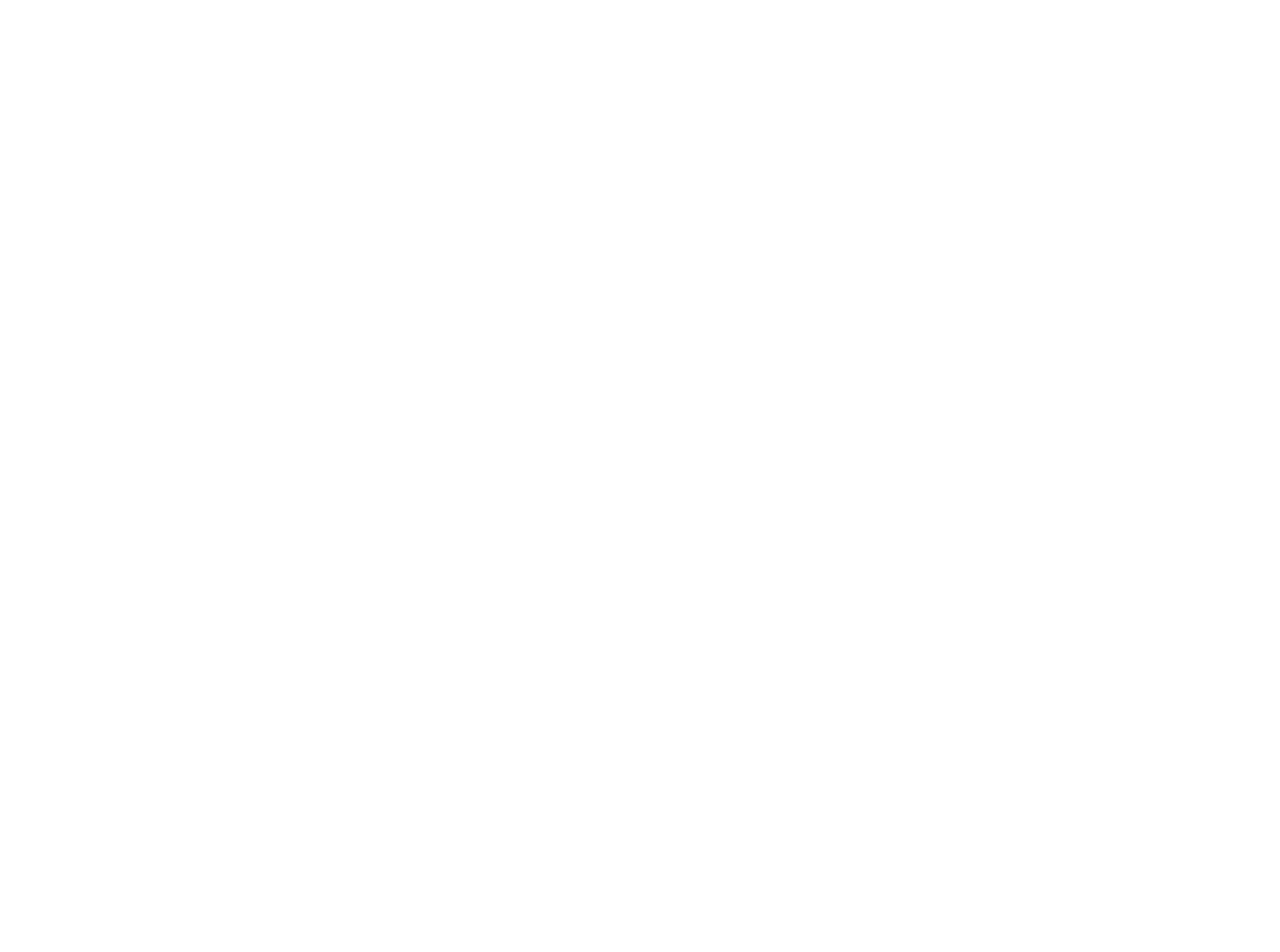
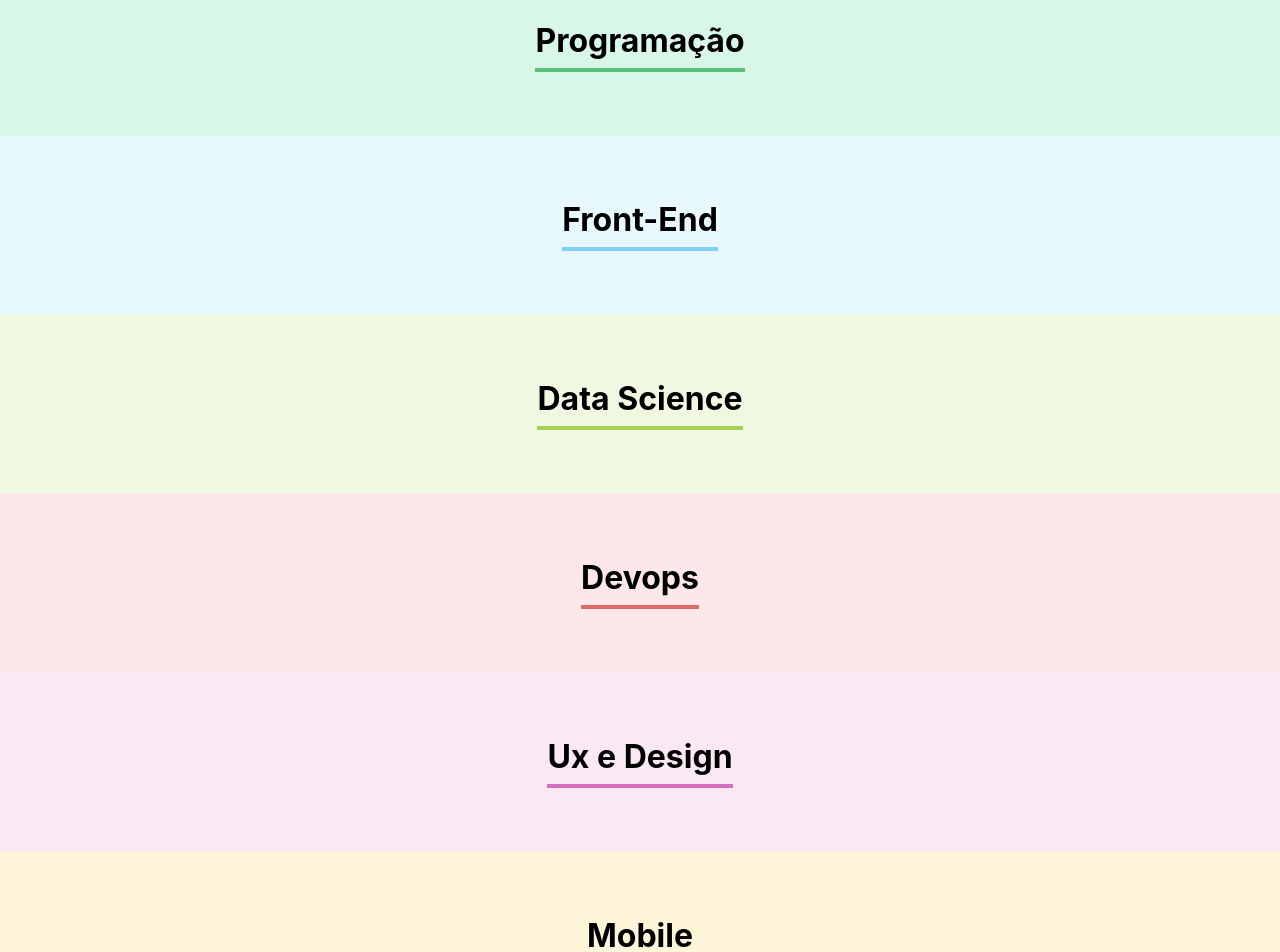
Before and after one commit to Badarando/organo, a React (Create React App) app: page / in a window 1280 px wide. Shown: the part 1520-2472 px from the top of the page. Before the commit the page ends 1477 px from the top, so only its background shows below. Built offline with nearby package versions, Linux system fonts and the light colour scheme.

Commit message:
começando os cards

```diff
--- a/src/App.js
+++ b/src/App.js
@@ -1,8 +1,47 @@
 import { useState } from 'react';
 import { Banner } from './components/Banner';
 import { Formulario } from './components/Formulario';
+import { Time } from './components/Time';
 
 function App() {
+
+  const times = [
+    {
+      nome: 'Programação',
+      corPrimaria: '#57C278',
+      corSecundaria: '#D9F7E9'
+    },
+    {
+      nome: 'Front-End',
+      corPrimaria: '#82CFFA',
+      corSecundaria: '#E8F8FF'
+    },
+    {
+      nome: 'Data Science',
+      corPrimaria: '#A6D157',
+      corSecundaria: '#F0F8E2'
+    },
+    {
+      nome: 'Devops',
+      corPrimaria: '#E06B69',
+      corSecundaria: '#FDE7E8'
+    },
+    {
+      nome: 'Ux e Design',
+      corPrimaria: '#D86EBF',
+      corSecundaria: '#FAE9F5'
+    },
+    {
+      nome: 'Mobile',
+      corPrimaria: '#FEBA05',
+      corSecundaria: '#FFF5D9'
+    },
+    {
+      nome: 'Inovação e Gestão',
+      corPrimaria: '#FF8A29',
+      corSecundaria: '#FFEEDF'
+    },
+  ]
 
   const [colaboradores, setColaboradores] = useState([])
 
@@ -14,7 +53,8 @@
   return (
     <div className="App">
       <Banner />
-      <Formulario aoColaboradorCadastrado={aoNovoColaboradorAdicionado}/>
+      <Formulario times={times.map( time => time.nome)} aoColaboradorCadastrado={aoNovoColaboradorAdicionado}/>
+      {times.map(time => <Time key={time.nome} nome={time.nome} corPrimaria={time.corPrimaria} corSecundaria={time.corSecundaria}/>)}
     </div>
   );
 }
--- a/src/components/Formulario/index.js
+++ b/src/components/Formulario/index.js
@@ -5,16 +5,6 @@
 import "./Formulario.css";
 
 export const Formulario = (props) => {
-
-  const times = [
-    'Programação',
-    'Front-End',
-    'Data Science',
-    'Devops',
-    'Ux e Design',
-    'Mobile',
-    'Inovação e Gestão'
-  ]
 
   const [nome, setNome] = useState('')
   const [cargo, setCargo] = useState('')
@@ -57,7 +47,7 @@
         <ListaSuspensa
           obrigatorio={true}
           label="Times"
-          itens={times}
+          itens={props.times}
           valor={time}
           aoAlterado={valor => setTime(valor)}
           />
--- /dev/null
+++ b/src/components/Time/Time.css
@@ -0,0 +1,11 @@
+.time {
+    text-align: center;
+    padding: 32px;
+}
+
+.time h3 {
+    font-size: 32px;
+    border-bottom: 4px solid;
+    display: inline-block;
+    padding-bottom: 8px;
+}
--- /dev/null
+++ b/src/components/Time/index.js
@@ -0,0 +1,9 @@
+import './Time.css'
+
+export const Time = (props) => {
+    return(
+        <section className='time' style={{ backgroundColor: props.corSecundaria}}>
+            <h3 style={{ borderColor: props.corPrimaria }}>{props.nome}</h3>
+        </section>
+    )
+}
```
Also changed, not shown: src/components/Colaborador/index.js (added, +15 -0 lines), src/components/Colaborador/Colaborador.css (added).
